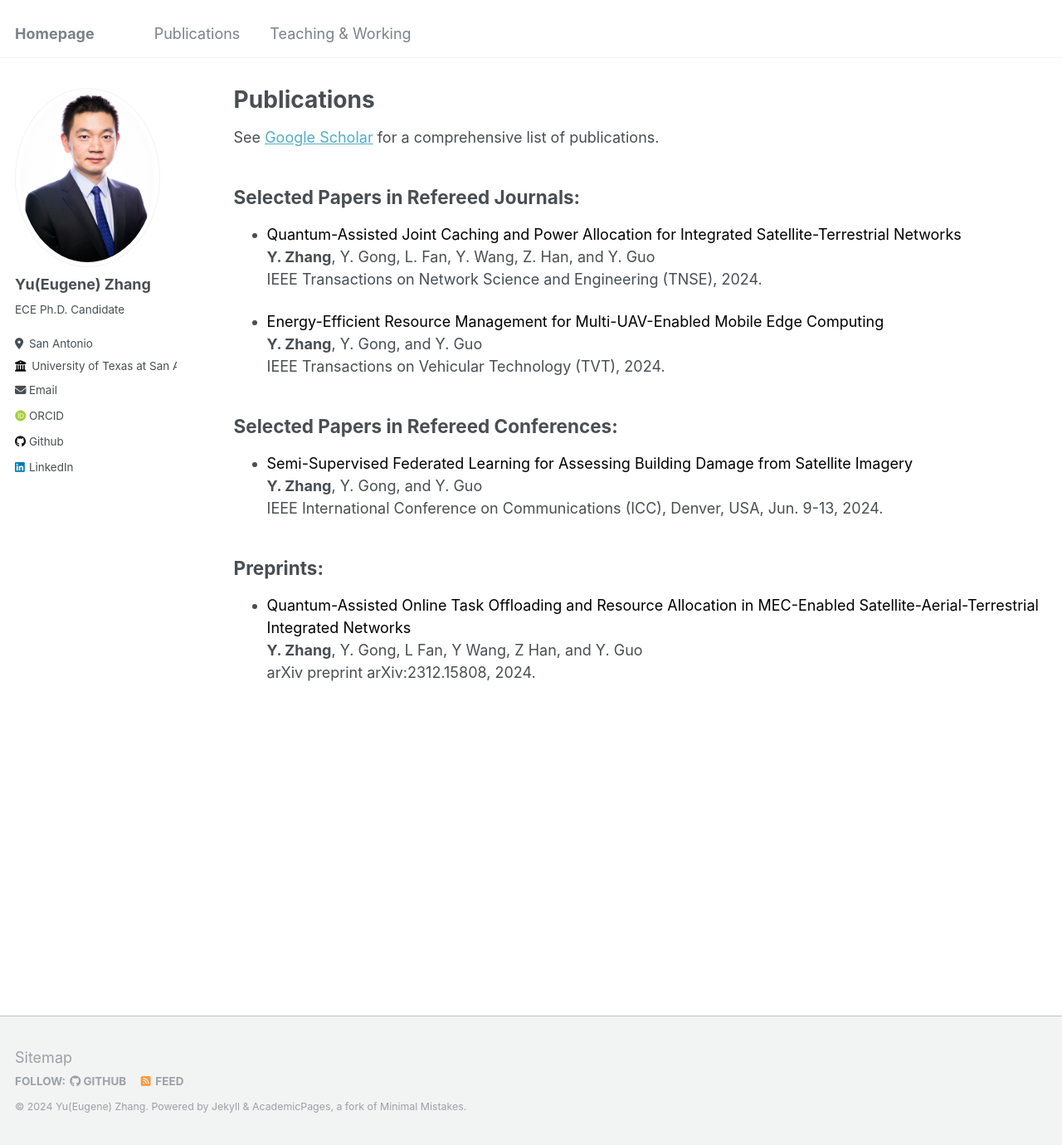
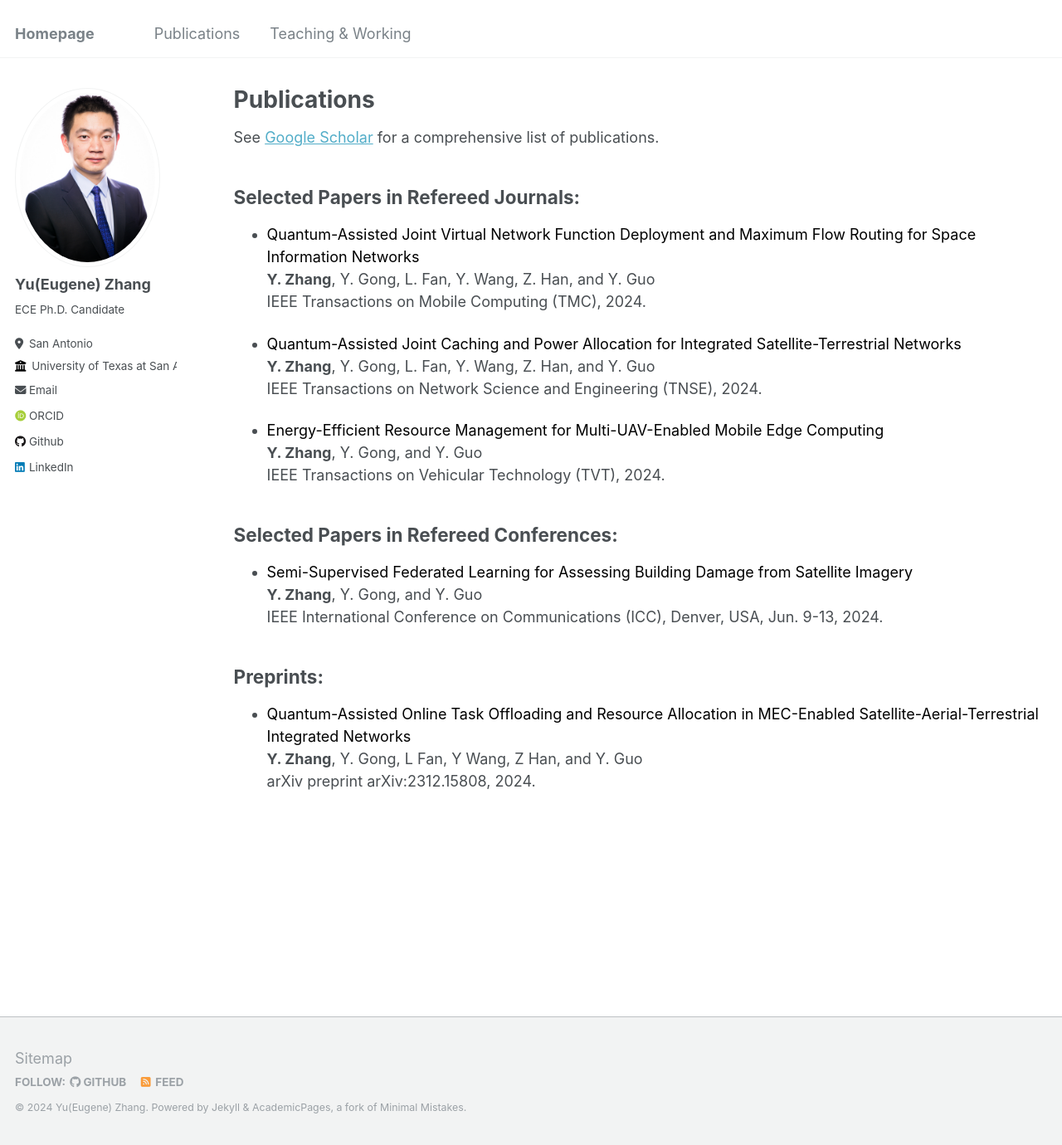
Before and after one commit to Yu-Zhang-Eugene/yu-zhang-eugene.github.io, a Jekyll site: the page built from _pages/publications.md, in a window 1280 px wide and 1380 px high. Shown: the whole window at 83% size. Built offline with Jekyll 4.4.1, drawn with Linux system fonts in a browser that asks for light colours; some web fonts are replaced.

Commit message:
Update publications.md

```diff
--- a/_pages/publications.md
+++ b/_pages/publications.md
@@ -10,6 +10,9 @@ See [Google Scholar](https://scholar.google.com/citations?hl=en&user=p6z9Id4AAAA
 
 Selected Papers in Refereed Journals:
 ------
+- <span style="color: black;"> Quantum-Assisted Joint Virtual Network Function Deployment and Maximum Flow Routing for Space Information Networks </span>
+  __Y. Zhang__, Y. Gong, L. Fan, Y. Wang, Z. Han, and Y. Guo
+  IEEE Transactions on Mobile Computing (TMC), 2024.
 
 - <span style="color: black;"> Quantum-Assisted Joint Caching and Power Allocation for Integrated Satellite-Terrestrial Networks </span>
   __Y. Zhang__, Y. Gong, L. Fan, Y. Wang, Z. Han, and Y. Guo
```
